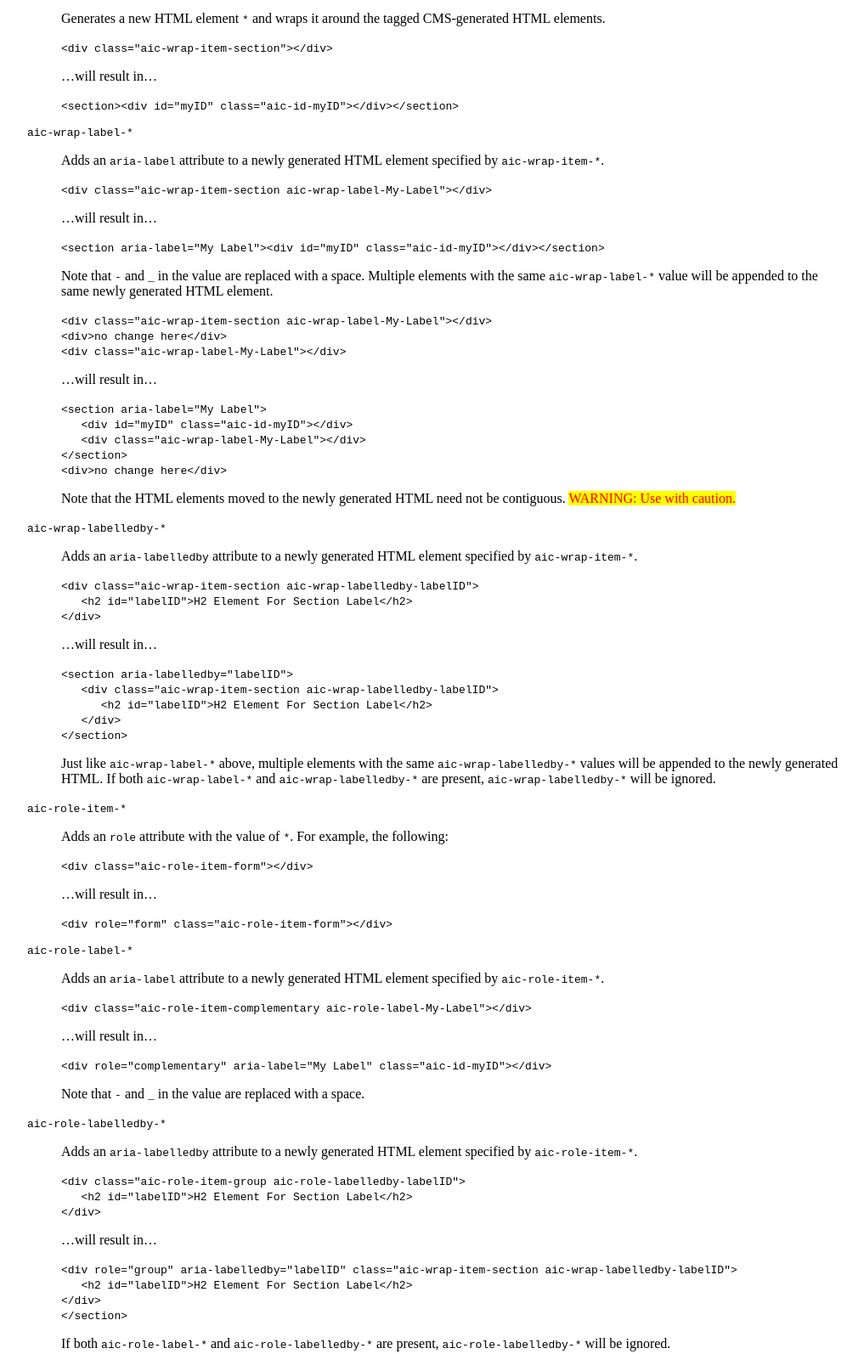
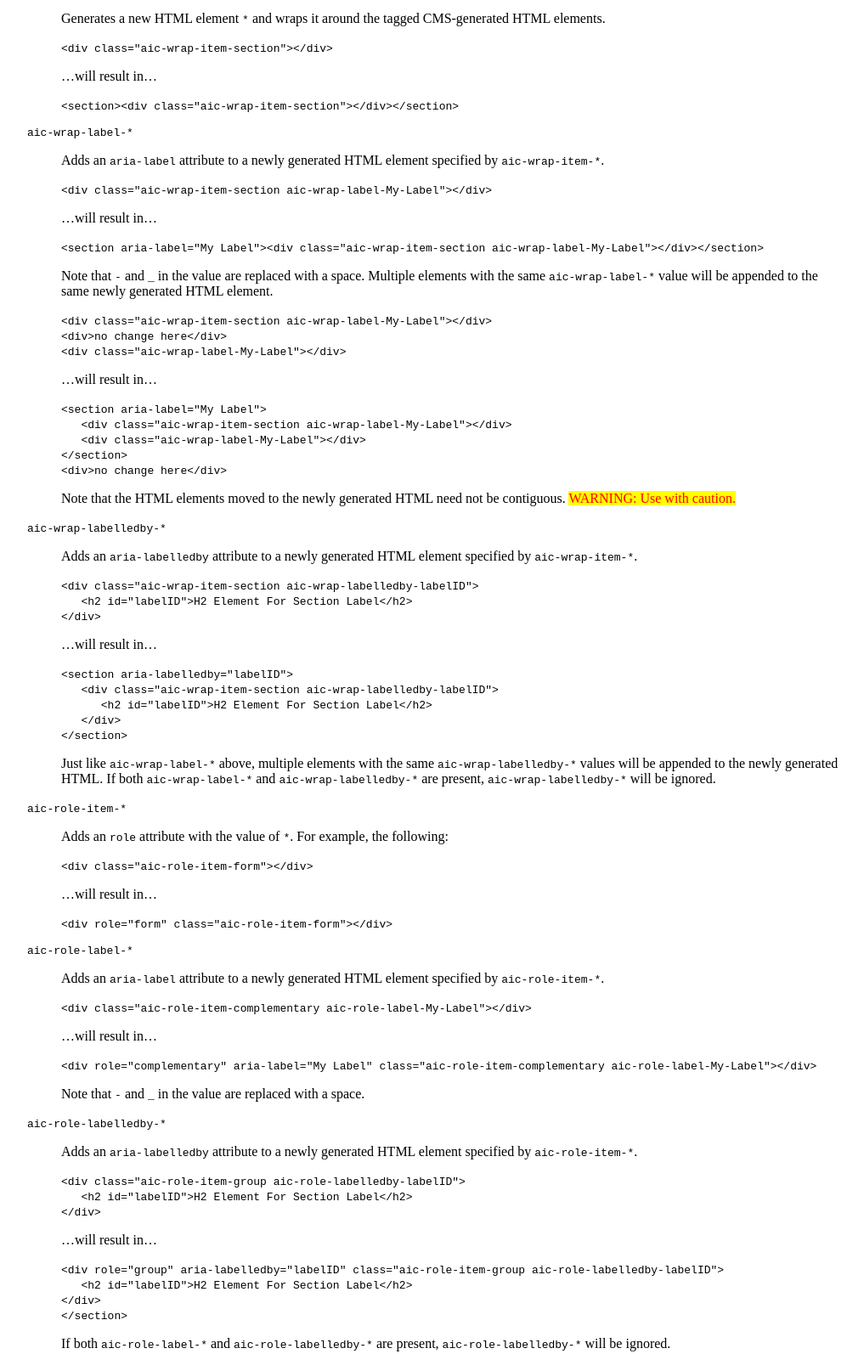
Before and after one commit to pbjTEG/teg-aria-in-cms, a website: page docs/index.html in a window 1280 px wide. Shown: the part 603-2197 px from the top of the page at 85% size, without its empty margins (128-1145 px from the left). Drawn offline with Linux system fonts and the light colour scheme.

Commit message:
fix lazy copypasta in examples

```diff
--- a/docs/index.html
+++ b/docs/index.html
@@ -54,6 +54,7 @@
 			content: "WARNING: ";
 		}
 	</style>
+	<!--suppress JSUnresolvedLibraryURL -->
 	<script src="https://cdn.jsdelivr.net/gh/google/code-prettify@master/loader/run_prettify.js"></script>
 </head>
 <body>
@@ -82,7 +83,7 @@
 		<p>Generates a new HTML element <code class="prettyprint lang-javascript">*</code> and wraps it around the tagged CMS-generated HTML elements.</p>
 		<code class="prettyprint lang-javascript">&lt;div class="aic-wrap-item-section">&lt;/div></code>
 		<p>&hellip;will result in&hellip;</p>
-		<code class="prettyprint lang-javascript">&lt;section>&lt;div id="myID" class="aic-id-myID">&lt;/div>&lt;/section></code>
+		<code class="prettyprint lang-javascript">&lt;section>&lt;div class="aic-wrap-item-section">&lt;/div>&lt;/section></code>
 	</dd>
 	<dt><code class="prettyprint lang-javascript">aic-wrap-label-*</code></dt>
 	<dd>
@@ -91,7 +92,7 @@
 		</p>
 		<code class="prettyprint lang-javascript">&lt;div class="aic-wrap-item-section aic-wrap-label-My-Label">&lt;/div></code>
 		<p>&hellip;will result in&hellip;</p>
-		<code class="prettyprint lang-javascript">&lt;section aria-label="My Label">&lt;div id="myID" class="aic-id-myID">&lt;/div>&lt;/section></code>
+		<code class="prettyprint lang-javascript">&lt;section aria-label="My Label">&lt;div class="aic-wrap-item-section aic-wrap-label-My-Label">&lt;/div>&lt;/section></code>
 		<p>Note that <code class="prettyprint lang-javascript">-</code> and
 			<code class="prettyprint lang-javascript">_</code> in the value are replaced with a space. Multiple elements with the same
 			<code class="prettyprint lang-javascript">aic-wrap-label-*</code> value will be appended to the same newly generated HTML element.
@@ -101,7 +102,7 @@
 			&lt;div class="aic-wrap-label-My-Label">&lt;/div></code>
 		<p>&hellip;will result in&hellip;</p>
 		<code class="prettyprint lang-javascript">&lt;section aria-label="My Label"><br />
-			&nbsp;&nbsp;&nbsp;&lt;div id="myID" class="aic-id-myID">&lt;/div><br />
+			&nbsp;&nbsp;&nbsp;&lt;div class="aic-wrap-item-section aic-wrap-label-My-Label">&lt;/div><br />
 			&nbsp;&nbsp;&nbsp;&lt;div class="aic-wrap-label-My-Label">&lt;/div><br />
 			&lt;/section><br />
 			&lt;div>no change here&lt;/div></code>
@@ -142,7 +143,7 @@
 		</p>
 		<code class="prettyprint lang-javascript">&lt;div class="aic-role-item-complementary aic-role-label-My-Label">&lt;/div></code>
 		<p>&hellip;will result in&hellip;</p>
-		<code class="prettyprint lang-javascript">&lt;div role="complementary" aria-label="My Label" class="aic-id-myID">&lt;/div></code>
+		<code class="prettyprint lang-javascript">&lt;div role="complementary" aria-label="My Label" class="aic-role-item-complementary aic-role-label-My-Label">&lt;/div></code>
 		<p>Note that <code class="prettyprint lang-javascript">-</code> and <code class="prettyprint lang-javascript">_</code> in the value are replaced with a space.
 		</p>
 	</dd>
@@ -155,7 +156,7 @@
 			&nbsp;&nbsp;&nbsp;&lt;h2 id="labelID">H2 Element For Section Label&lt;/h2><br />
 			&lt;/div></code>
 		<p>&hellip;will result in&hellip;</p>
-		<code class="prettyprint lang-javascript">&lt;div role="group" aria-labelledby="labelID" class="aic-wrap-item-section aic-wrap-labelledby-labelID"><br />
+		<code class="prettyprint lang-javascript">&lt;div role="group" aria-labelledby="labelID" class="aic-role-item-group aic-role-labelledby-labelID"><br />
 			&nbsp;&nbsp;&nbsp;&lt;h2 id="labelID">H2 Element For Section Label&lt;/h2><br />
 			&lt;/div><br />
 			&lt;/section></code>
```
